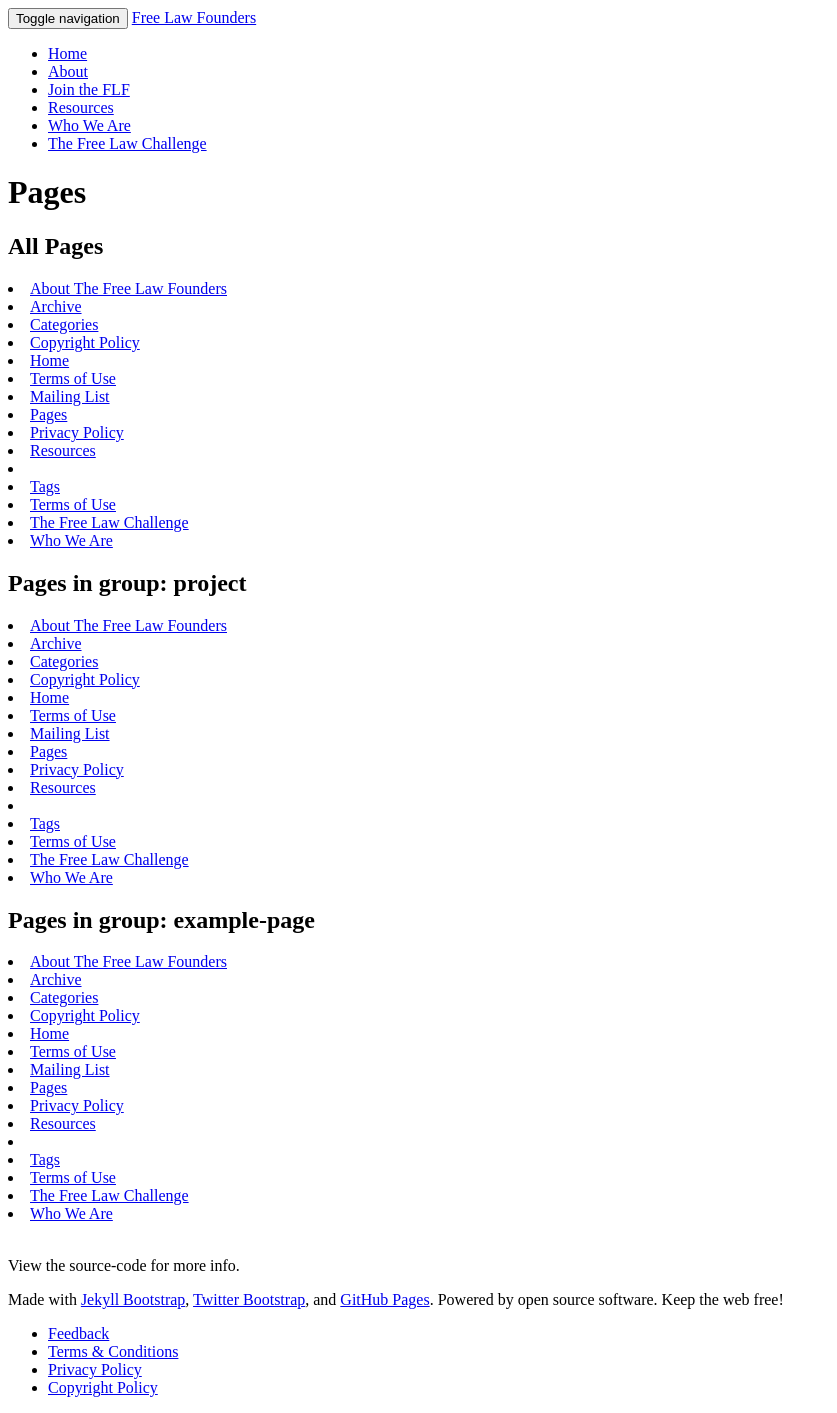
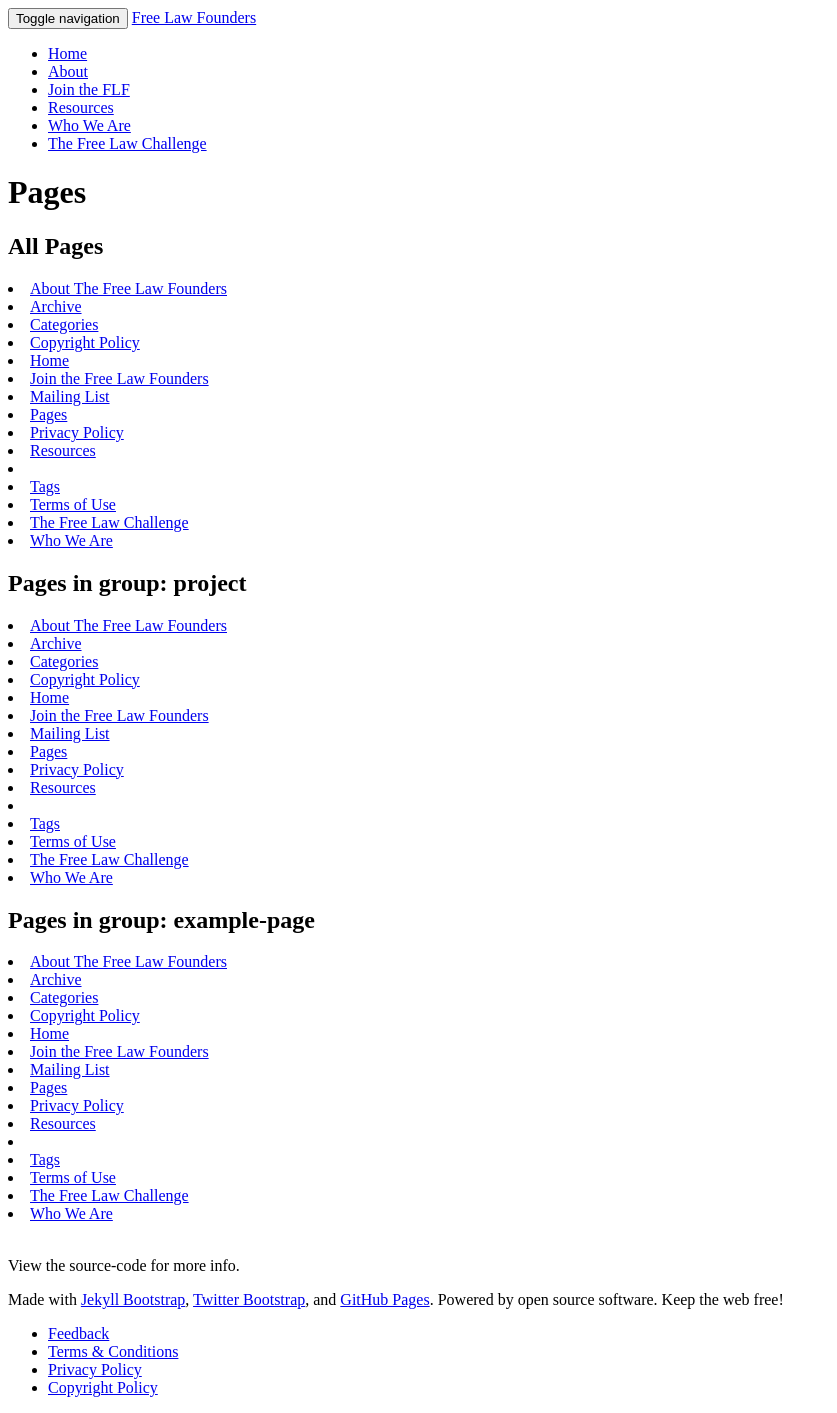
Before and after one commit to opengovfoundation/free-law-founders-site, a Jekyll site: the page built from pages.html, in a window 1280 px wide. Shown: the whole page, without its empty margins (0-837 px from the left). Built offline with Jekyll 4.4.1, drawn with Linux system fonts in a browser that asks for light colours; nearby versions of some CDN libraries.

Commit message:
Update join-the-flf.md

```diff
--- a/join-the-flf.md
+++ b/join-the-flf.md
@@ -1,7 +1,7 @@
 ---
 layout: page
-title: "Terms of Use"
-permalink: "terms-of-use/"
+title: "Join the Free Law Founders"
+permalink: "join-the-flf/"
 ---
 {% include JB/setup %}
 
```
